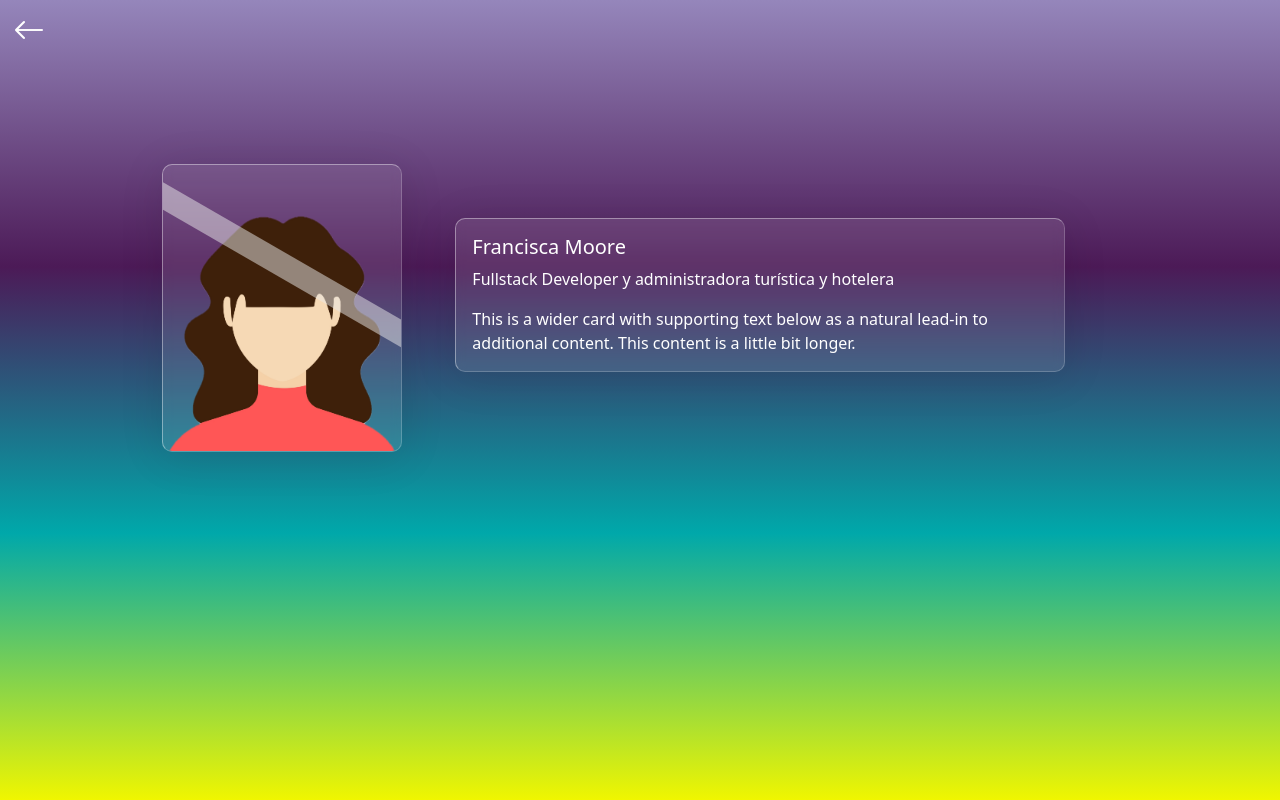
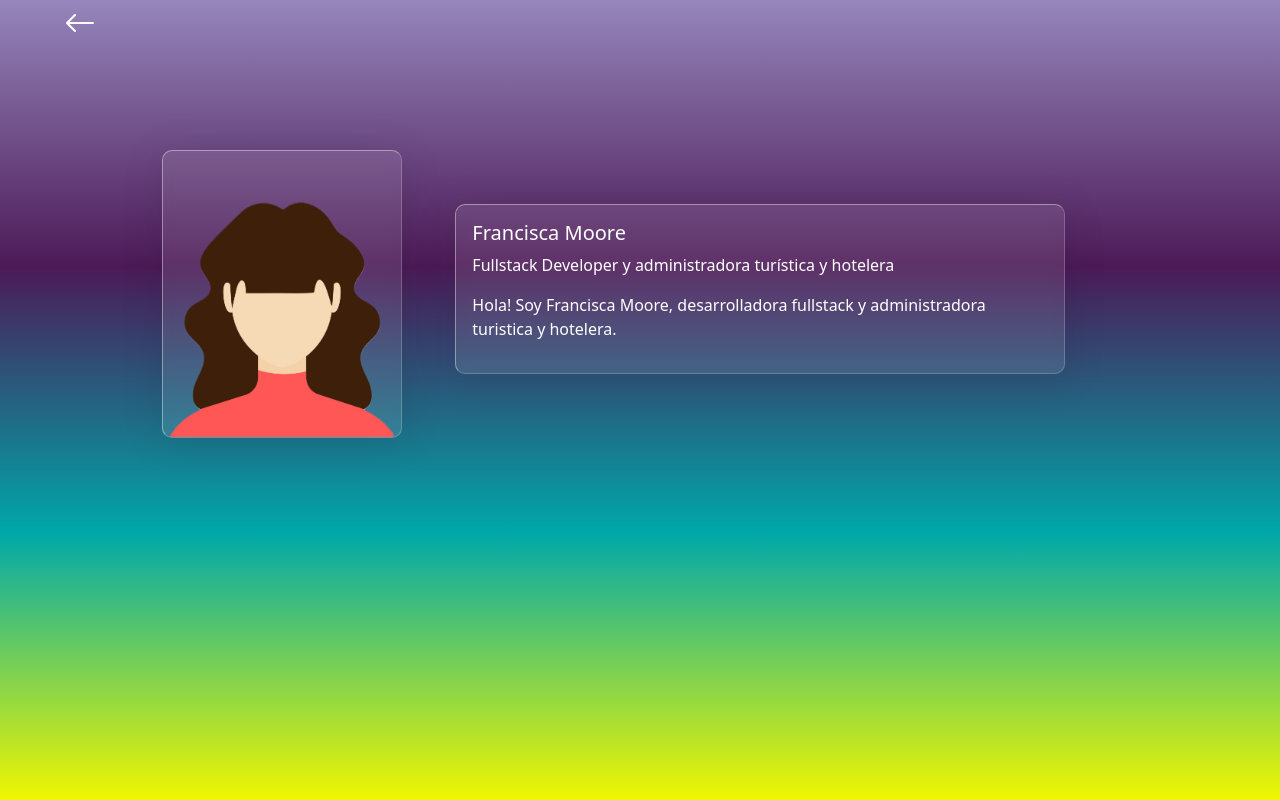
Before and after one commit to FraanMoore/portafolio, a React (Create React App) app: page /AboutMe in a window 1280 px wide. Built offline with nearby package versions, Linux system fonts and the light colour scheme.

Commit message:
add file type text as description of myself

```diff
--- a/src/App.js
+++ b/src/App.js
@@ -7,8 +7,7 @@ import Navbar from './components/navbar';
 import AboutMe from './views/aboutme';
 import Projects from './views/projects';
 import Contact from './views/contact';
-import Home from './views/home';
-import { Link } from 'react-router-dom';
+
 
 
 function App() {
--- a/src/components/navbar.css
+++ b/src/components/navbar.css
@@ -90,7 +90,7 @@ li{
     transition: top 0.5s, z-index 0s, transform 0.5s;
     transition-delay: 0.5s 0.5s 0s;
 }
-.indice::before{
+/*.indice::before{
     content: '';
     width: 20%;
     height: 100%;
@@ -100,7 +100,7 @@ li{
     left: 0;
     transform: skewX(60deg) translateX(170px);
     transition: 0.5s;
-}
+} */
 .indice{
     z-index: 1;
 }
--- a/src/components/navbar.js
+++ b/src/components/navbar.js
@@ -1,10 +1,9 @@
 import React from "react";
 import { Link } from "react-router-dom";
-import { useEffect, useState } from "react";
 
 
 const Navbar = () => {
- {/* const [screenSize, setScreenSize] = useState('');
+ /* const [screenSize, setScreenSize] = useState('');
 
   useEffect(() => {
     function handleResize() {
@@ -20,7 +19,7 @@ const Navbar = () => {
     handleResize();
     window.addEventListener("resize", handleResize);
     return () => window.removeEventListener("resize", handleResize);
-  }, []); */}
+  }, []); */
 
   return (
     <nav /*className={`navbar-${screenSize}`}*/>
--- a/src/views/aboutme.css
+++ b/src/views/aboutme.css
@@ -42,7 +42,7 @@ AMARILLO - #F0F600
     transition-delay: 0.5s 0.5s 0s;
 
 }
-#avatarImg::before{ /*linea gris de los "botones" */
+/* #avatarImg::before{ //linea gris de los botones//
     content: '';
     width: 20%;
     height: 100%;
@@ -52,7 +52,7 @@ AMARILLO - #F0F600
     left: 0;
     transform: skewX(60deg) translateX(170px);
     transition: 0.5s;
-}
+} */
 #avatarImg{
     z-index: 1;
 }
@@ -86,3 +86,6 @@ img{
     box-shadow: 0 5px 45px #0000001a;
 
 }
+#backButton{
+    padding: 5%;
+}
--- a/src/views/aboutme.js
+++ b/src/views/aboutme.js
@@ -1,23 +1,39 @@
 import React from "react";
+import { useState, useEffect } from "react";
 import { Link } from "react-router-dom";
 import Avatar from '../assets/avatar.png';
 
+const AboutMe = () => {
 
-const AboutMe = () => {
+  const [AboutMe, setAboutmeText] = useState("");
+  //  const [characters, setCharacters] = useState([]);
+
+  const getAboutMeText = () => {
+    fetch("http://localhost:3000/aboutme.txt")
+        .then(res => res.text())
+        .then(data => setAboutmeText(data))
+        .catch(err => console.log(err))
+  };
+
+  useEffect(() => {
+      getAboutMeText();
+      console.log(AboutMe);
+
+  }, [])
   return (
 <div>
-<button type="button" class="btn"><Link to={"/"} id="backButton" ><i className="bi bi-arrow-left"></i></Link></button>
+<Link to={"/"} id="backButton" ><i className="bi bi-arrow-left"></i></Link>
 
       <div id="aboutmeContainer" className="card mb-3">
         <div className="row g-0" style={{justifyContent: "center"}}>
           <div id="avatarImg" className="col-md-4">
-            <img  src={Avatar} className="img-fluid rounded-start" />
+            <img  src={Avatar} className="img-fluid rounded-start" alt=""/>
           </div>
           <div id="textAboutme" className="col-md-8">
             <div className="card-body">
               <h5 className="card-title">Francisca Moore</h5>
               <p>Fullstack Developer y administradora turística y hotelera</p>
-              <p className="card-text">This is a wider card with supporting text below as a natural lead-in to additional content. This content is a little bit longer.</p>
+              <p>{AboutMe}</p>
             </div>
           </div>
         </div>
--- a/src/views/contact.js
+++ b/src/views/contact.js
@@ -6,7 +6,7 @@ const Contact = () => {
   return (
 
 <div>
-<button type="button" class="btn"><Link to={"/"} id="backButton" ><i className="bi bi-arrow-left"></i></Link></button>
+<Link to={"/"} id="backButton" ><i className="bi bi-arrow-left"></i></Link>
      </div>
   )
 };
--- a/src/views/projects.js
+++ b/src/views/projects.js
@@ -5,7 +5,7 @@ const Projects = () => {
   return (
 
 <div>
-<button type="button" class="btn"><Link to={"/"} id="backButton" ><i className="bi bi-arrow-left"></i></Link></button>
+<Link to={"/"} id="backButton" ><i className="bi bi-arrow-left"></i></Link>
      </div>
   )
 };
```
Also changed, not shown: public/aboutme.txt (renamed from src/assets/aboutme.txt).
